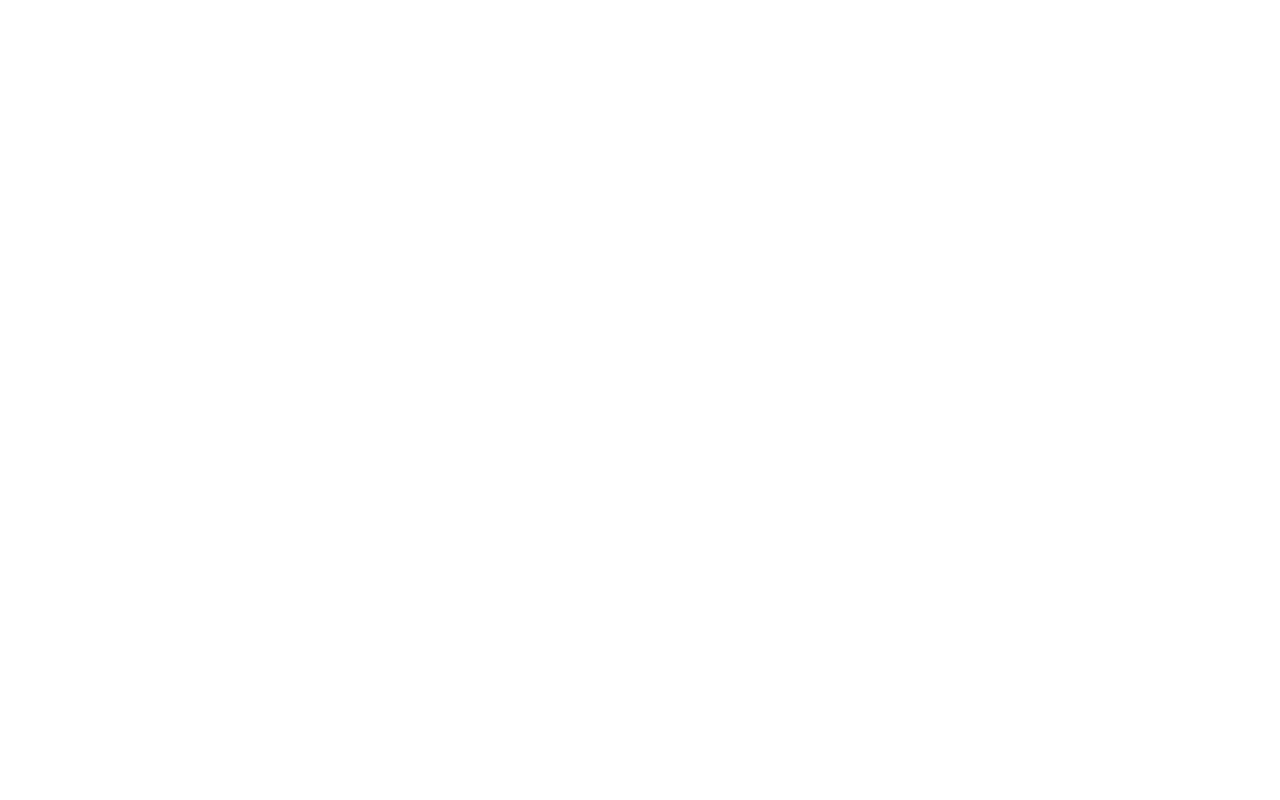
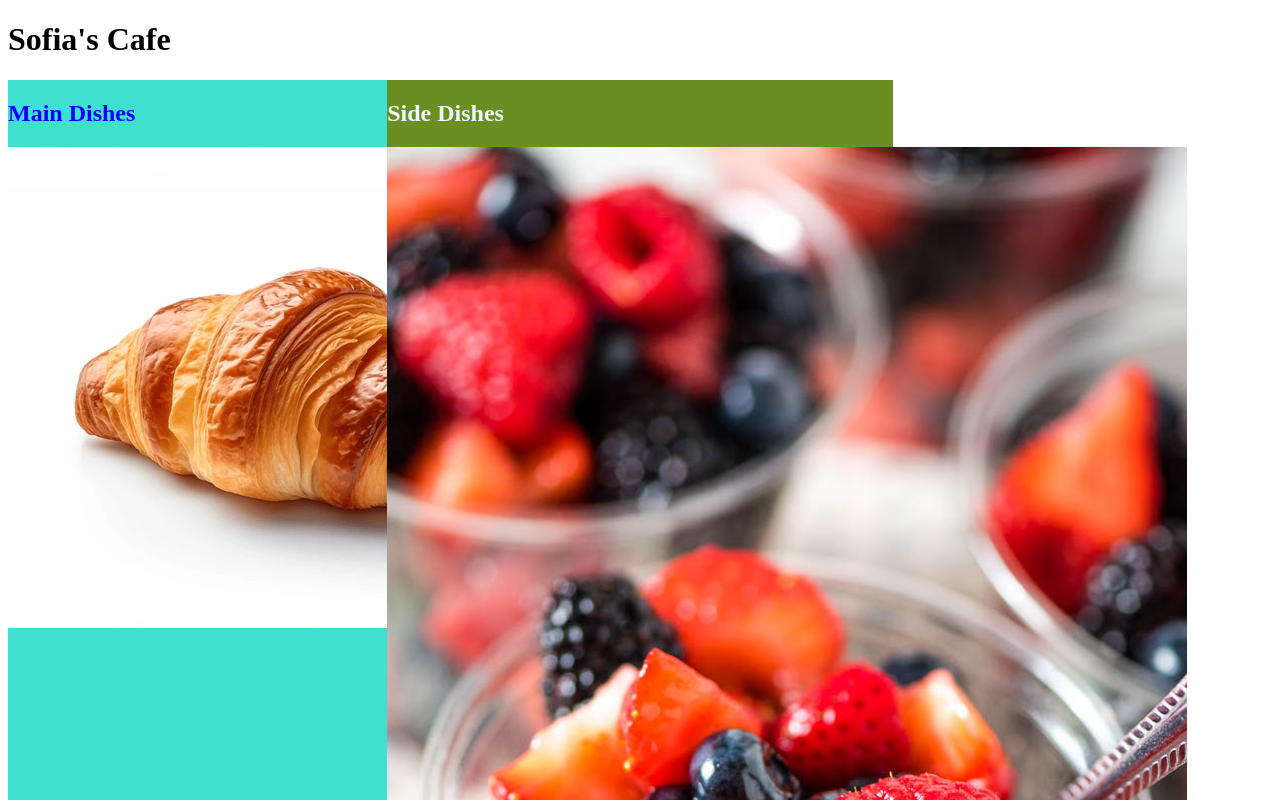
Before and after one commit to hilaryfung/sofia-menu, a plain HTML site: page index.html in a window 1280 px wide. Shown: the top 800 px of the page. Drawn offline with Linux system fonts and the light colour scheme.

Commit message:
create main bar and side bar

```diff
--- a/index.html
+++ b/index.html
@@ -7,5 +7,17 @@
     <script src="main.js" defer></script>
   </head>
   <body>
+    <h1>Sofia's Cafe</h1>
+
+    <div id="container">
+      <div id="main">
+        <h2>Main Dishes</h2>
+        <img src="croissant.webp" alt="">
+      </div>
+      <div id="sidebar">
+        <h2>Side Dishes</h2>
+        <img src="fcup.jpg" alt="">
+      </div>
+    </div>
   </body>
 </html>
--- a/style.css
+++ b/style.css
@@ -0,0 +1,17 @@
+
+
+#container{
+    display: flex;
+}
+
+#main{
+    color: blue;
+    background-color: turquoise;
+    width: 30%;
+}
+
+#sidebar{
+    background-color: olivedrab;
+    color:aliceblue;
+    width: 40%;
+}
```
Also changed, not shown: croissant.webp (added), fcup.jpg (added).
